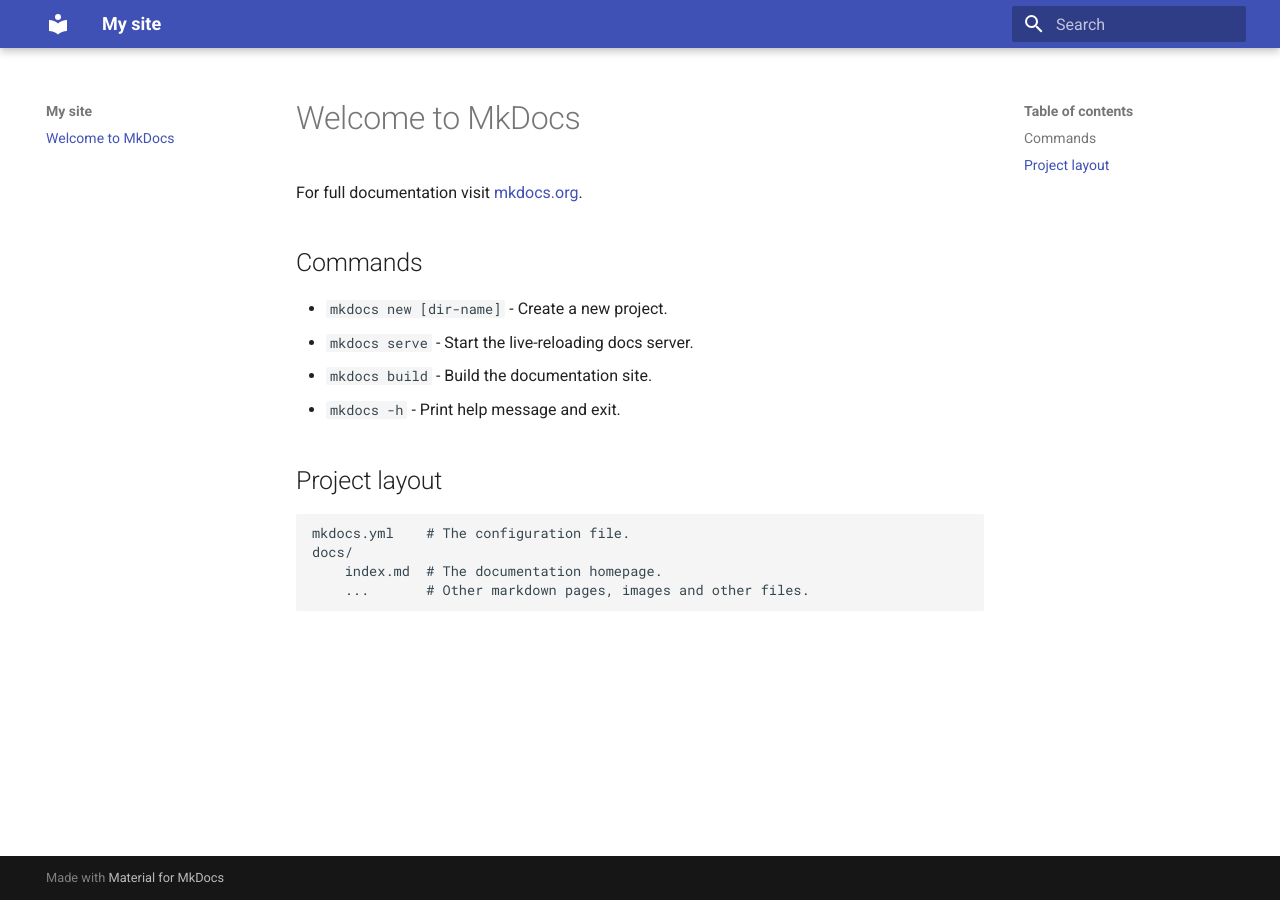
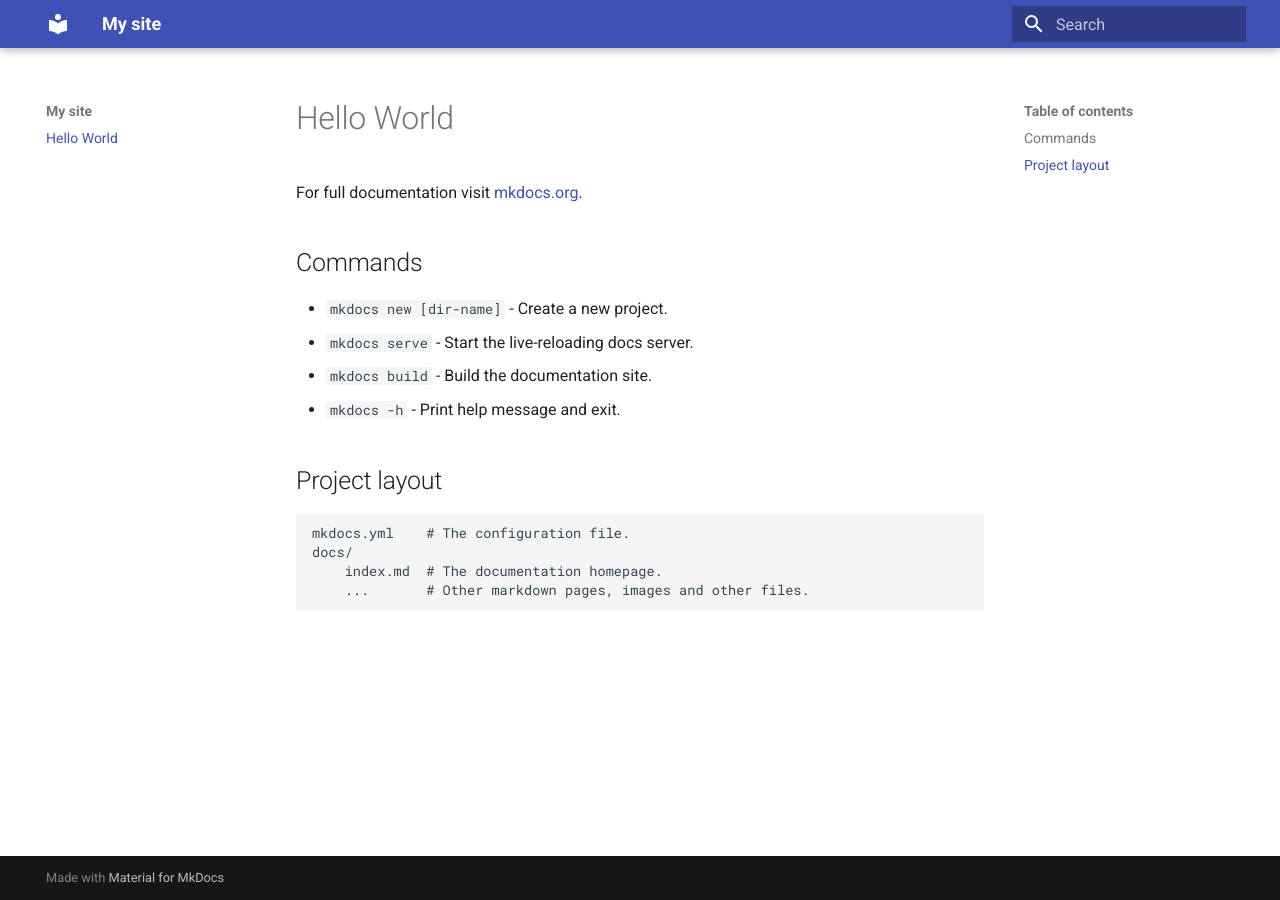
Before and after one commit to miya0001/test-handbook, an MkDocs documentation site: the page built from docs/index.md, in a window 1280 px wide. Built offline with MkDocs 1.6.1 and Material for MkDocs 9.7.7, drawn with Linux system fonts in a browser that asks for light colours.

Commit message:
updated docs

```diff
--- a/docs/index.md
+++ b/docs/index.md
@@ -1,4 +1,4 @@
-# Welcome to MkDocs
+# Hello World
 
 For full documentation visit [mkdocs.org](https://www.mkdocs.org).
 
```
